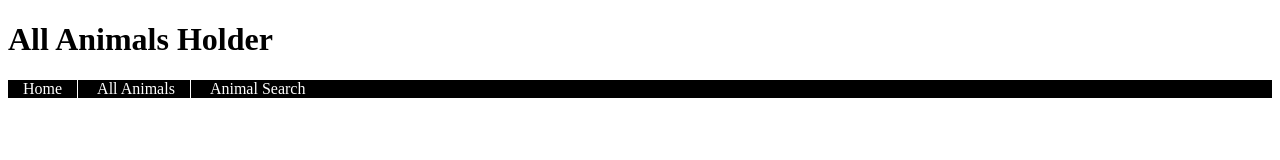
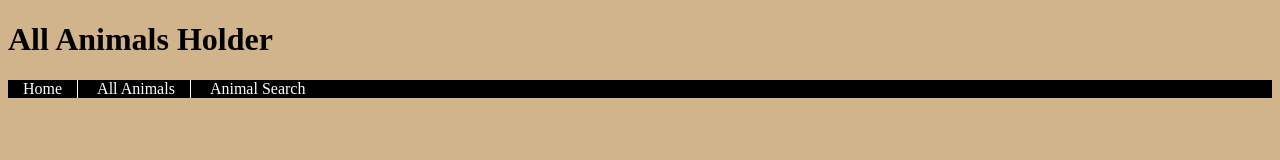
Before and after one commit to Matt-J-Stewart/MattS-ACNH, a website: page static/allAnimals.html in a window 1280 px wide. Drawn offline with nearby package versions, Linux system fonts and the light colour scheme.

Commit message:
background color update

```diff
--- a/static/allAnimals.html
+++ b/static/allAnimals.html
@@ -5,7 +5,7 @@
     <meta http-equiv="X-UA-Compatible" content="IE=edge">
     <meta name="viewport" content="width=device-width, initial-scale=1.0">
     <title>All Animals</title>
-
+    <link rel="stylesheet" href="./styles/project.css">
     <script src="https://code.jquery.com/jquery-3.6.0.min.js" integrity="sha256-/xUj+3OJU5yExlq6GSYGSHk7tPXikynS7ogEvDej/m4=" crossorigin="anonymous">
     </script>
 
--- /dev/null
+++ b/static/styles/project.css
@@ -0,0 +1,4 @@
+body {
+    background-color: tan;
+
+}
```
